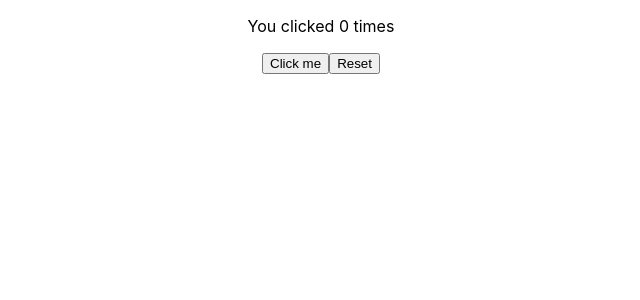
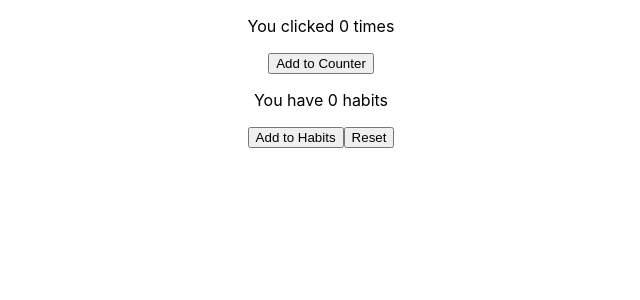
Before and after one commit to robonafisi/react-testing, a React (Create React App) app: page / in a window 1280 px wide. Shown: the top 300 px of the page, without its empty margins (319-959 px from the left). Built offline with nearby package versions, Linux system fonts and the light colour scheme.

Commit message:
Adding the habit counter

```diff
--- a/src/App.js
+++ b/src/App.js
@@ -5,6 +5,7 @@ import { useState, useEffect } from 'react';
 function App() {
 
   const [count, setCount] = useState(0);
+  const [habitcount, setHabitcount] = useState(0);
 
    useEffect(() => {
     document.title = `You clicked ${count} times`;
@@ -14,10 +15,15 @@ function App() {
     <div className="App">
       <p>You clicked {count} times</p>
       <button onClick={() => setCount(count + 1)}>
-        Click me
+        Add to Counter
       </button>
 
-      <button onClick={() => setCount(0)}>
+      <p>You have {habitcount} habits</p>
+      <button onClick={() => setHabitcount(habitcount + 1)}>
+        Add to Habits
+      </button>
+
+      <button onClick={() => {setCount(0); setHabitcount(0);}}>
         Reset
       </button>
     </div>
```
